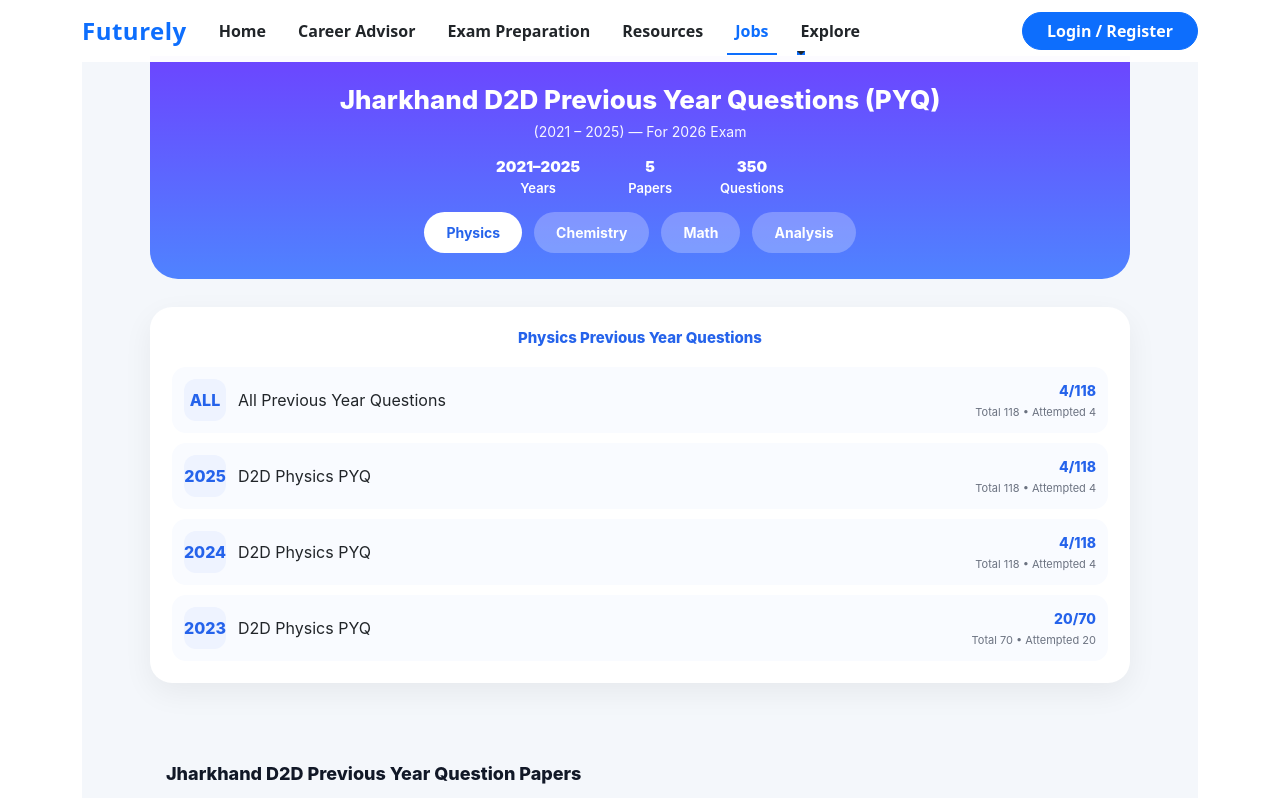
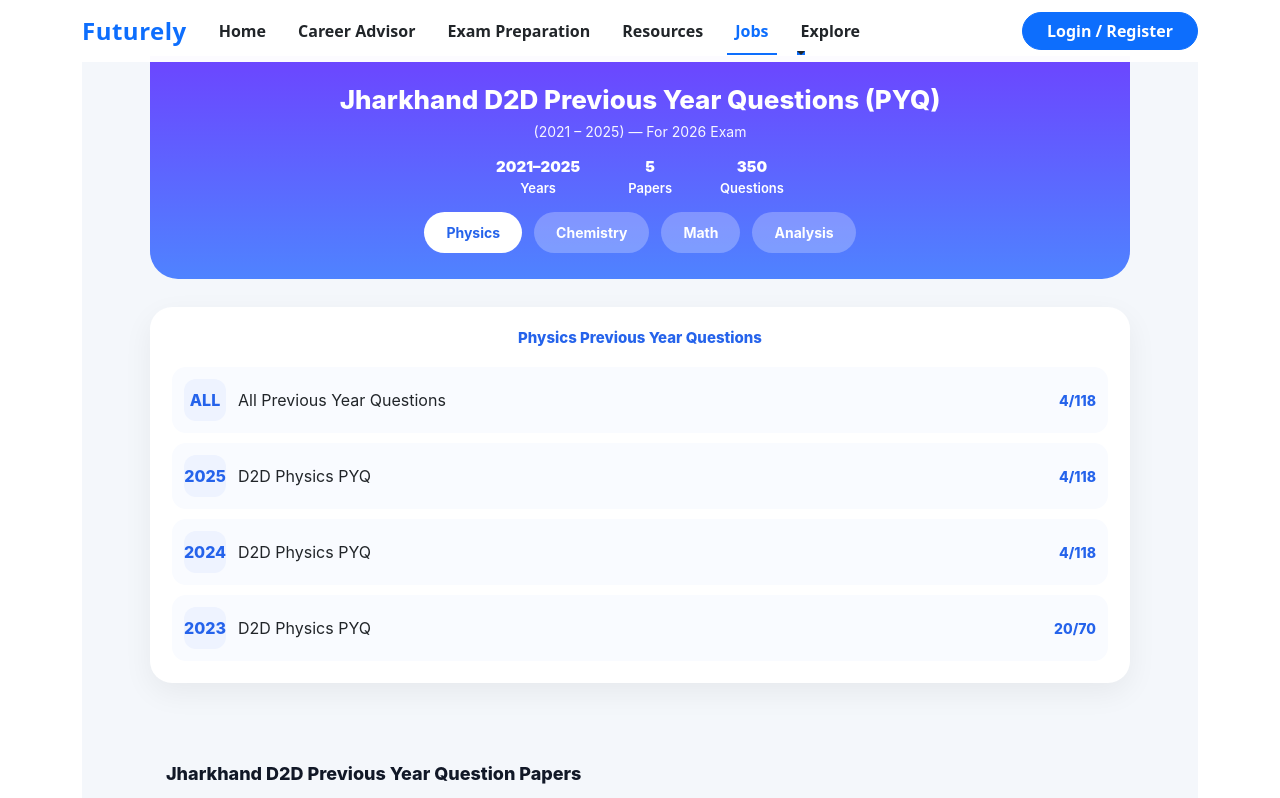
Before and after one commit to Karan123457/NextGenZ, a React (Create React App) app: page /jobs in a window 1280 px wide. Shown: the top 798 px of the page. Built offline with nearby package versions, Linux system fonts and the light colour scheme.

Commit message:
Update Jobs.js

```diff
--- a/src/Pages/Jobs.js
+++ b/src/Pages/Jobs.js
@@ -294,9 +294,7 @@ export default function FuturelyPYQExact() {
                 <div className="pyq-progress">
                   {item.attempted}/{item.total}
                 </div>
-                <div className="pyq-small">
-                  Total {item.total} • Attempted {item.attempted}
-                </div>
+
               </div>
             </div>
           ))}
```
